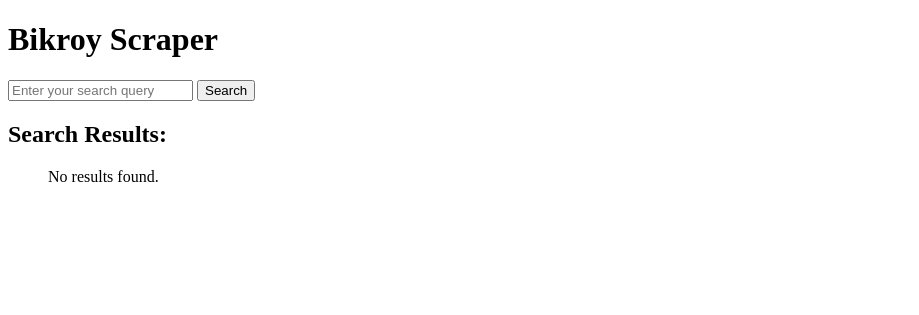
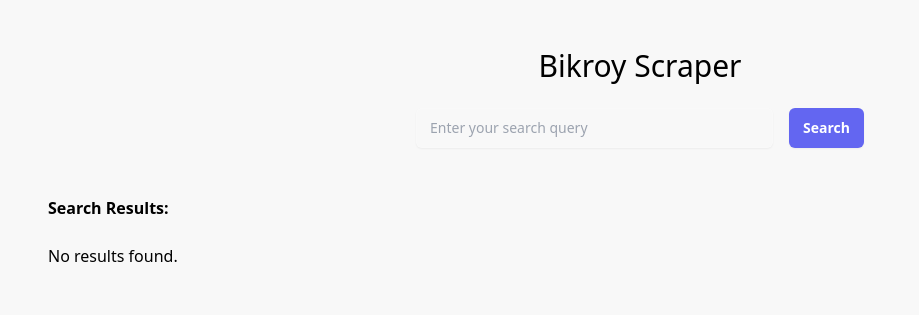
Before and after one commit to zeon-X/web-scrapping-project, a Flask app: page / in a window 1280 px wide. Shown: the top 315 px of the page, without its empty margins (0-919 px from the left). Run offline with Flask 3, Linux system fonts and the light colour scheme; some libraries are stand-ins or nearby versions; some web fonts are replaced.

Commit message:
css done

```diff
--- a/app.py
+++ b/app.py
@@ -33,13 +33,13 @@
             ads_array = json_data['serp']['ads']['data']['ads']
 
             # You can now work with the 'ads_array' as needed
-            # for idx, ad in enumerate(ads_array, start=1):
-            #     print(f"Ad {idx}:")
-            #     print(f"Title: {ad['title']}")
-            #     print(f"Location: {ad['location']}")
-            #     print(f"Price: {ad['price']}")
-            #     print(f"Link: https://bikroy.com/en/ad/{ad['slug']}")
-            #     print("\n")
+            for idx, ad in enumerate(ads_array, start=1):
+                print(f"Ad {idx}:")
+                print(f"Title: {ad['title']}")
+                print(f"Location: {ad['location']}")
+                print(f"Price: {ad['price']}")
+                print(f"Link: https://bikroy.com/en/ad/{ad['slug']}")
+                print("\n")
 
             # print(f"Total {len(ads_array)} ads found.")
             return ads_array
--- a/templates/index.html
+++ b/templates/index.html
@@ -4,41 +4,69 @@
     <meta charset="UTF-8" />
     <meta name="viewport" content="width=device-width, initial-scale=1.0" />
     <title>Bikroy Scraper</title>
+
+    <link rel="stylesheet" href="https://rsms.me/inter/inter.css" />
+    <script src="https://cdn.tailwindcss.com"></script>
   </head>
-  <body>
-    <h1>Bikroy Scraper</h1>
+  <body class="max-w-[1280px] w-full mx-auto p-12 bg-[#f8f8f8]">
+    <h1 class="text-3xl text-center">Bikroy Scraper</h1>
 
     <!-- Add a search form with an input field and a submit button -->
-    <form method="POST" action="/search">
-      <input type="text" name="query" placeholder="Enter your search query" />
-      <button type="submit">Search</button>
+    <form method="POST" action="/search" class="mx-auto max-w-md w-full">
+      <div class="mt-6 flex max-w-md gap-x-4">
+        <input
+          id="query"
+          type="text"
+          name="query"
+          class="min-w-0 flex-auto rounded-md border-0 bg-white/5 px-3.5 py-2 text-black shadow-sm ring-1 ring-inset ring-white/10 focus:ring-2 focus:ring-inset focus:ring-indigo-500 sm:text-sm sm:leading-6"
+          placeholder="Enter your search query"
+        />
+        <button
+          class="flex-none rounded-md bg-indigo-500 px-3.5 py-2.5 text-sm font-semibold text-white shadow-sm hover:bg-indigo-400 focus-visible:outline focus-visible:outline-2 focus-visible:outline-offset-2 focus-visible:outline-indigo-500"
+          type="submit"
+        >
+          Search
+        </button>
+      </div>
     </form>
 
     <!-- Display search results here -->
-    <div>
-      <h2>Search Results:</h2>
-      <ul>
+    <div class="mx-auto mt-12">
+      <h2 class="text-md font-semibold">Search Results:</h2>
+      <div
+        class="mt-6 grid lg:grid-cols-4 md:grid-cols-3 sm:grid-cols-2 gap-8 justify-center items-start"
+      >
         {% if results %} {% for ad in results %}
-        <li>
-          <img
-            src="{{ ad['imgUrl'] }}"
-            alt="{{ ad['title'] }}"
-            width="100"
-            height="100"
-          />
-          <h3>{{ ad['title'] }}</h3>
-          <p>Location: {{ ad['location'] }}</p>
-          <p>Price: {{ ad['price'] }}</p>
+        <div class="border h-full flex flex-col justify-between">
+          <div>
+            <img
+              src="{{ ad['imgUrl'] }}"
+              alt="{{ ad['title'] }}"
+              width="240"
+              height="240"
+              class="w-full"
+            />
+            <h3 class="text-md px-4 py-1">{{ ad['title'] }}</h3>
+            <p class="text-md px-4 py-1">Location: {{ ad['location'] }}</p>
+            <p class="text-md px-4 py-1">Price: {{ ad['price'] }}</p>
+          </div>
 
-          <p>
-            Link:
-            <a href="{{ ad['link'] }}" target="_blank">View Details</a>
-          </p>
-        </li>
+          <a
+            href=`{{ ad['link'] }}`
+            target="_blank"
+            class="px-4 py-2 mb-0 mt-auto"
+          >
+            <p
+              class="w-auto py-2 text-center rounded-lg bg-indigo-500 hover:bg-indigo-400 text-white"
+            >
+              View Details
+            </p>
+          </a>
+        </div>
         {% endfor %} {% else %}
         <p>No results found.</p>
         {% endif %}
-      </ul>
+      </div>
     </div>
   </body>
 </html>
```
